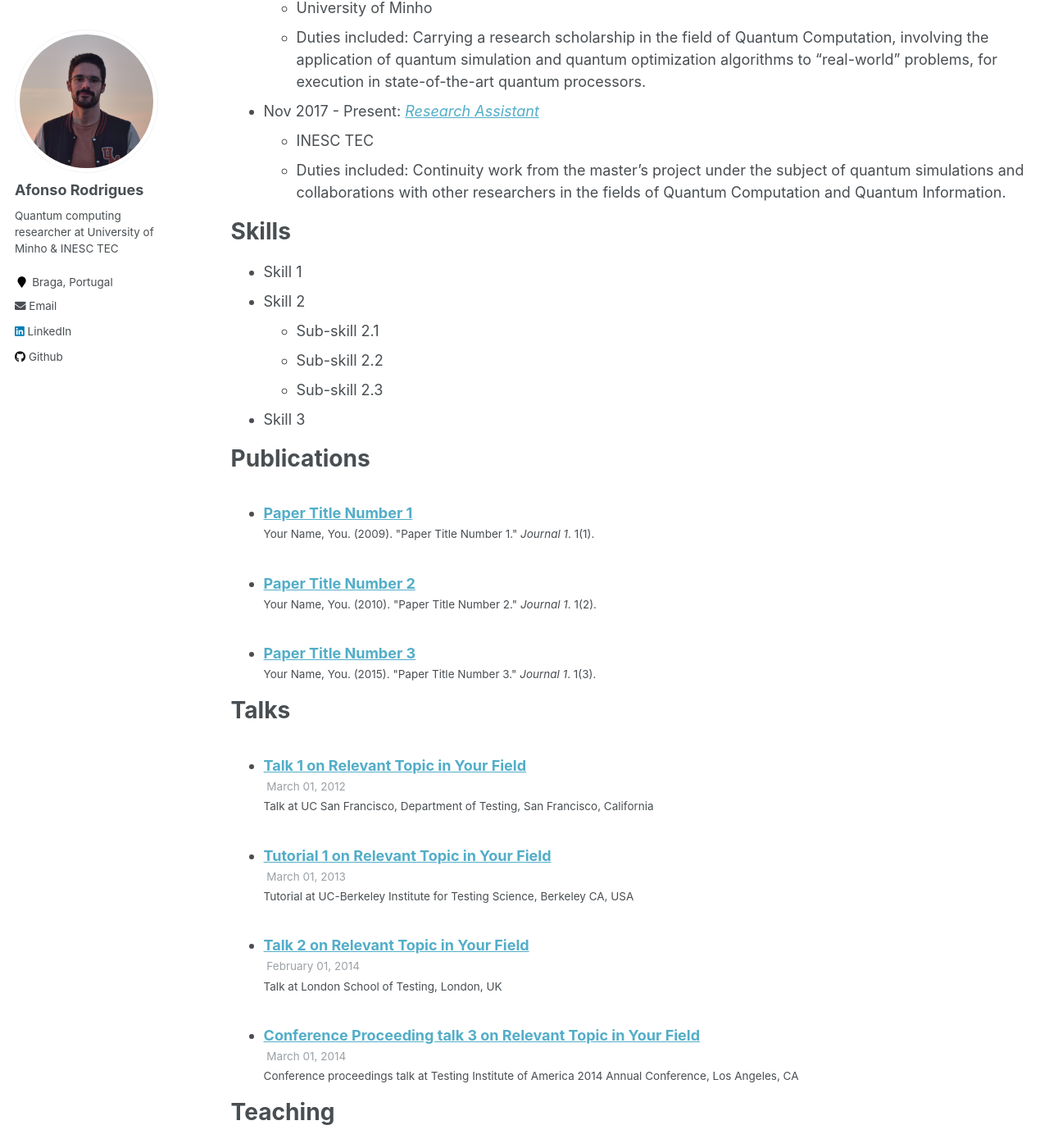
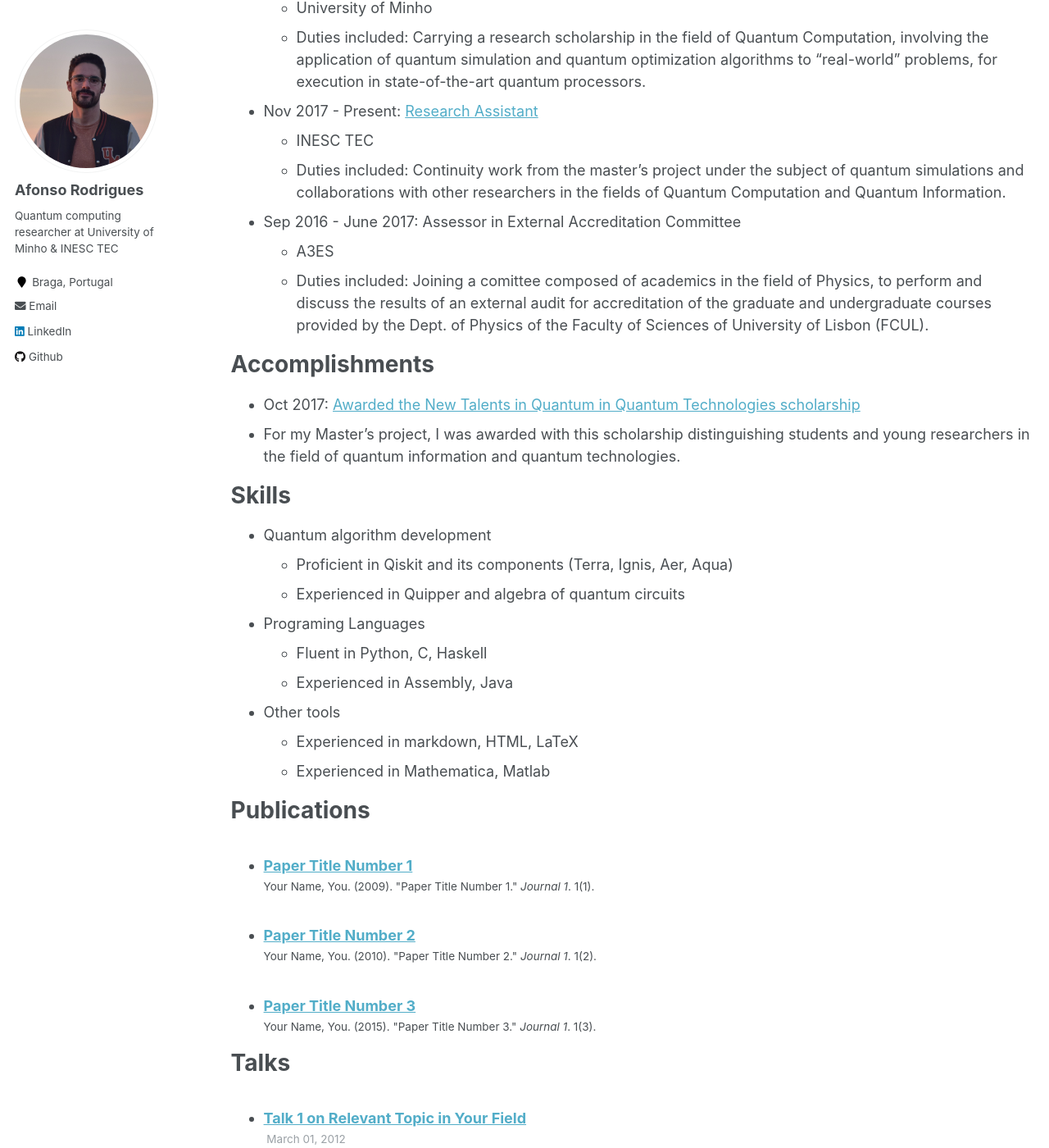
Before and after one commit to afonsofr/afonsofr.github.io, a Jekyll site: the page built from _pages/cv.md, in a window 1280 px wide and 1400 px high, scrolled down 583 px. Shown: the whole window at 82% size. Built offline with Jekyll 4.4.1, drawn with Linux system fonts in a browser that asks for light colours; some of the changed text lies outside the part shown.

```diff
--- a/_data/navigation.yml
+++ b/_data/navigation.yml
@@ -1,8 +1,8 @@
 # main links links
 main:
 
-  - title: "Blog Posts"
-    url: /year-archive/
+  #- title: "Blog Posts"
+  #  url: /year-archive/
 
   - title: "Talks"
     url: /talks/
--- a/_pages/cv.md
+++ b/_pages/cv.md
@@ -13,11 +13,11 @@ Education
 ======
 * Integrated Master in Engineering Physics - Physics of Information, University of Minho, 2018
   * Master thesis: _Verification and validation of quantum simulations - Assessing efficiency and reliability in experimental implementations_, available [here](http://academicpages.github.io/files/Thesis_AfonsoRodrigues.pdf).
-  * Supervisor: [Luís Barbosa](http://www4.di.uminho.pt/~lsb/)
+  * Supervisors: [Luís Barbosa](http://www4.di.uminho.pt/~lsb/) and Carlos Tavares
 
 Work experience
 ======
-* Mar 2019 - Present: [_Teacher Assistant_](https://afonsofr.github.io/teaching/2019-qc-teaching/)
+* Mar 2019 - Present: [Teacher Assistant](https://afonsofr.github.io/teaching/2019-qc-teaching/)
   * University of Minho
   * Duties included: Developing and teaching the practical classes of the graduate-level course [Quantum Computation](http://arca.di.uminho.pt/quantum-computation-1819/).
 
@@ -25,18 +25,31 @@ Work experience
   * University of Minho
   * Duties included: Carrying a research scholarship in the field of Quantum Computation, involving the application of quantum simulation and quantum optimization algorithms to "real-world" problems, for execution in state-of-the-art quantum processors.
 
-* Nov 2017 - Present: [_Research Assistant_](https://www.inesctec.pt/en/people/afonso-miguel-rodrigues)
+* Nov 2017 - Present: [Research Assistant](https://www.inesctec.pt/en/people/afonso-miguel-rodrigues)
   * INESC TEC
   * Duties included: Continuity work from the master’s project under the subject of quantum simulations and collaborations with other researchers in the fields of Quantum Computation and Quantum Information.
 
+* Sep 2016 - June 2017: Assessor in External Accreditation Committee
+  * A3ES
+  * Duties included: Joining a comittee composed of academics in the field of Physics, to perform and discuss the results of an external audit for accreditation of the graduate and undergraduate courses provided by the Dept. of Physics of the Faculty of Sciences of University of Lisbon (FCUL).
+
+Accomplishments
+======
+* Oct 2017: [Awarded the New Talents in Quantum in Quantum Technologies scholarship](https://www.eng.uminho.pt/en/researchinnovate/_layouts/15/uminho.portaisuoei.ui/pages/eventsdetail.aspx?id=52040)
+ * For my Master's project, I was awarded with this scholarship distinguishing students and young researchers in the field of quantum information and quantum
+technologies.
+
 Skills
 ======
-* Skill 1
-* Skill 2
-  * Sub-skill 2.1
-  * Sub-skill 2.2
-  * Sub-skill 2.3
-* Skill 3
+* Quantum algorithm development
+  * Proficient in Qiskit and its components (Terra, Ignis, Aer, Aqua)
+  * Experienced in Quipper and algebra of quantum circuits
+* Programing Languages
+  * Fluent in Python, C, Haskell
+  * Experienced in Assembly, Java
+* Other tools
+  * Experienced in markdown, HTML, LaTeX
+  * Experienced in Mathematica, Matlab
 
 Publications
 ======
```
Also changed, not shown: _pages/about.md (+11 -0 lines).
